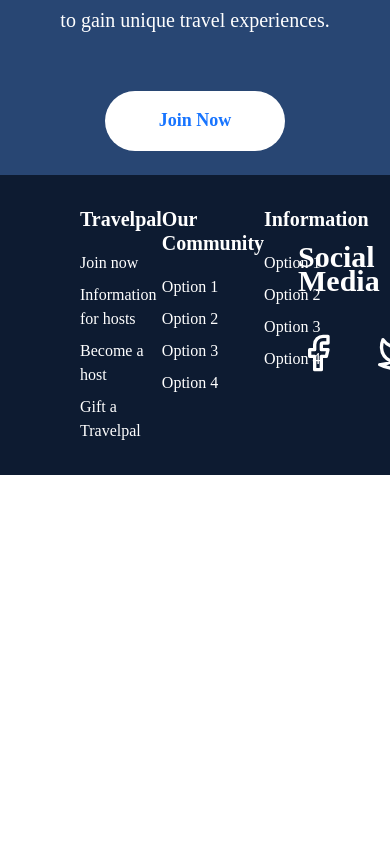
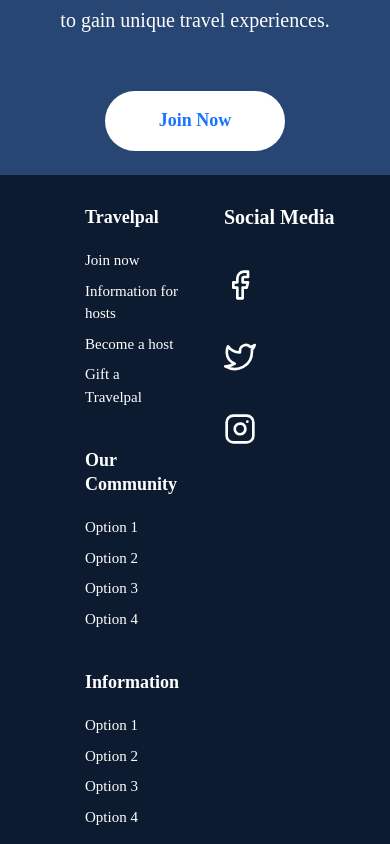
Before and after one commit to mr-am2k/travelpal, a React (Create React App) app in the folder frontend/: page / in a window 390 px wide. Shown: the part 1869-2713 px from the top of the page. Before the commit the page ends 2344 px from the top, so only its background shows below. Built offline with nearby package versions, Linux system fonts and the light colour scheme; no server answers.

Commit message:
styling for footer (mobile responsive)

```diff
--- a/frontend/src/components/Global/Footer.js
+++ b/frontend/src/components/Global/Footer.js
@@ -3,31 +3,35 @@ import { Link } from "react-router-dom";
 import { FiFacebook, FiTwitter, FiInstagram } from "react-icons/fi";
 const Footer = () => {
   return (
-    <div className="h-[300px] w-full flex gap-10 px-20 items-center bg-[#0d1b31] text-white py-4">
-      <div className="flex justify-between w-[60%]">
-        <div className="flex flex-col gap-5">
-          <h3 className="text-[20px] font-bold leading-[24px]">Travelpal</h3>
-          <div className="flex flex-col gap-2">
+    <div className="min-h-[300px] w-full flex justify-between pt-[30px] md:pt-[0px] gap-10 px-20 items-start md:items-center bg-[#0d1b31] text-white py-4">
+      <div className="flex md:flex-row flex-col justify-between w-[70%]">
+        <div className="flex flex-col gap-5 px-[5px]">
+          <h3 className="text-[18px] md:text-[20px] font-bold leading-[24px]">
+            Travelpal
+          </h3>
+          <div className="flex flex-col gap-2 text-[15px] md:text-[16px]">
             <Link to="/registration">Join now</Link>
             <Link to="/">Information for hosts</Link>
             <Link to="/">Become a host</Link>
             <Link to="/">Gift a Travelpal</Link>
           </div>
         </div>
-        <div className="flex flex-col gap-5">
-          <h3 className="text-[20px] font-bold leading-[24px]">
+        <div className="flex flex-col gap-5 mt-[40px] md:mt-[0px] px-[5px]">
+          <h3 className="text-[18px] md:text-[20px] font-bold leading-[24px]">
             Our Community
           </h3>
-          <div className="flex flex-col gap-2">
+          <div className="flex flex-col gap-2 text-[15px] md:text-[16px]">
             <Link to="/">Option 1</Link>
             <Link to="/">Option 2</Link>
             <Link to="/">Option 3</Link>
             <Link to="/">Option 4</Link>
           </div>
         </div>
-        <div className="flex flex-col gap-5">
-          <h3 className="text-[20px] font-bold leading-[24px]">Information</h3>
-          <div className="flex flex-col gap-2">
+        <div className="flex flex-col gap-5 mt-[40px] md:mt-[0px] px-[5px]">
+          <h3 className="text-[18px] md:text-[20px] font-bold leading-[24px]">
+            Information
+          </h3>
+          <div className="flex flex-col gap-2 text-[15px] md:text-[16px]">
             <Link to="/">Option 1</Link>
             <Link to="/">Option 2</Link>
             <Link to="/">Option 3</Link>
@@ -35,17 +39,19 @@ const Footer = () => {
           </div>
         </div>
       </div>
-      <div className="flex flex-col w-[40%] h-[160px] gap-10 pl-10">
-        <h3 className="text-[30px] font-bold leading-[24px]">Social Media</h3>
-        <div className="flex gap-10">
+      <div className="flex flex-col min-w-[180px] h-[160px] gap-10 ">
+        <h3 className="text-[20px] md:text-[26px] font-bold leading-[24px]">
+          Social Media
+        </h3>
+        <div className="flex flex-col md:flex-row gap-10">
           <Link to="/">
-            <FiFacebook className="w-10 h-10" />
+            <FiFacebook className="w-8 h-8" />
           </Link>
           <Link to="/">
-            <FiTwitter className="w-10 h-10" />
+            <FiTwitter className="w-8 h-8" />
           </Link>
           <Link to="/">
-            <FiInstagram className="w-10 h-10" />
+            <FiInstagram className="w-8 h-8" />
           </Link>
         </div>
       </div>
```
